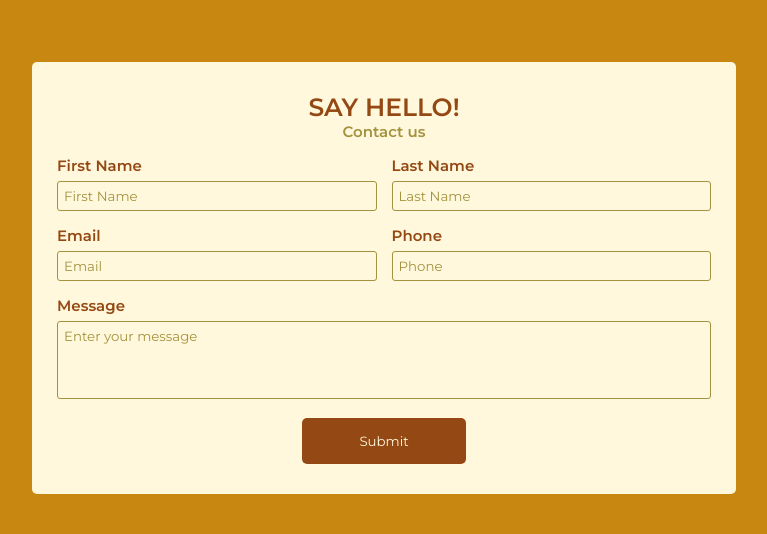
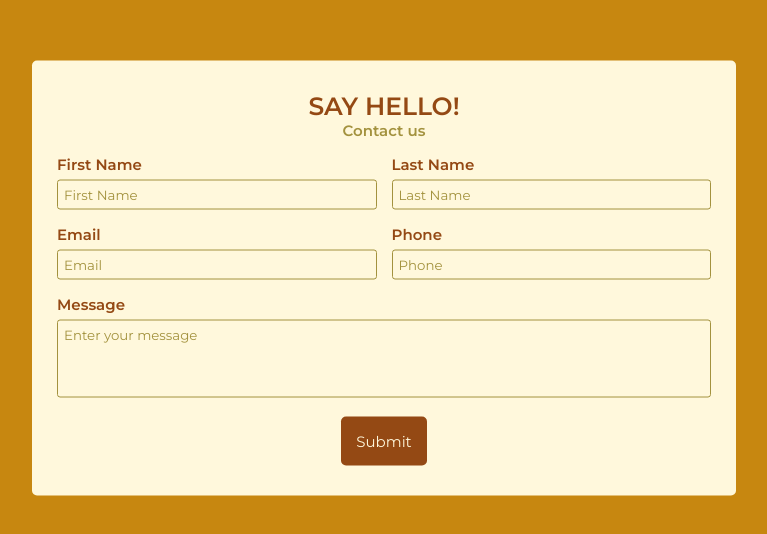
Before and after one commit to jdh2021/responsive-contact, a plain HTML site: page public/index.html in a window 1280 px wide. Shown: the part 122-656 px from the top of the page, without its empty margins (256-1023 px from the left). Drawn offline with Linux system fonts and the light colour scheme.

Commit message:
added screenshots and updated readme

```diff
--- a/index.html
+++ b/public/index.html
@@ -6,7 +6,7 @@
     <meta http-equiv="X-UA-Compatible" content="IE=edge">
     <meta name="viewport" content="width=device-width, initial-scale=1.0">
     <title>Responsive Registration Form</title>
-    <link rel="stylesheet" href="style.css">
+    <link rel="stylesheet" href="./style.css">
     <link href="https://fonts.googleapis.com/css2?family=Montserrat:wght@400;600&display=swap" rel="stylesheet">
 </head>
 
--- a/style.css
+++ b/public/style.css
@@ -90,11 +90,16 @@ textarea {
 button {
     background-color:  rgb(148, 73, 20);
     color: cornsilk;
+    font-size: 15px;
     padding: 15px;
     border: none;
     border-radius: 5px;
-    width: 25%;
+    cursor: pointer;
     text-align: center;
     font-weight: 400;
     margin: auto;
 }
+
+button:hover {
+    background-color:  rgb(170, 85, 25);
+}
```
Also changed, not shown: public/images/narrow.png (added), public/images/wide.png (added), 1 other file.
